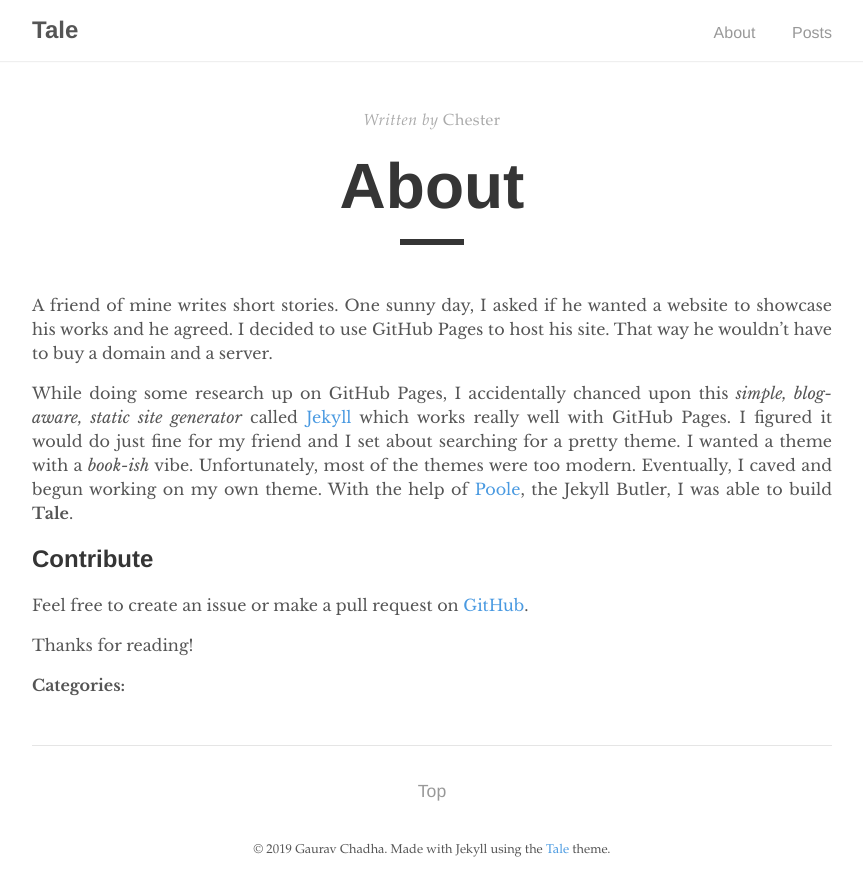
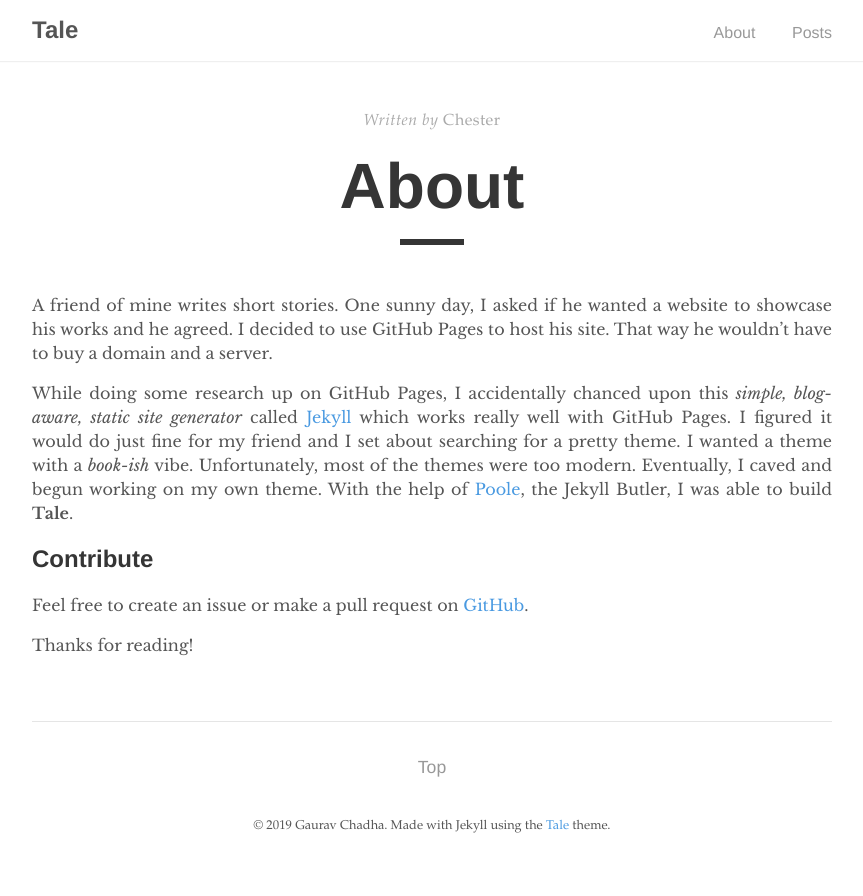
Before and after one commit to sayhigaurav/sayhigaurav.github.io, a Jekyll site: the page built from _pages/about.md, in a window 1280 px wide. Shown: the top 896 px of the page, without its empty margins (208-1071 px from the left). Built offline with Jekyll 4.4.1, drawn with Linux system fonts in a browser that asks for light colours.

Commit message:
categories evaluation

```diff
--- a/_layouts/post.html
+++ b/_layouts/post.html
@@ -21,7 +21,10 @@ layout: default
   <div class="post-line"></div>
 
   {{ content }}
-  <B>Categories: </B>{{page.categories | capitalize | join: ', '}}
+
+  {% if page.categories %}
+    <h4>Categories: </h4>{{page.categories | capitalize | join: ', '}}
+  {% endif %}
 </div>
 
 {% if page.comments %}
```
